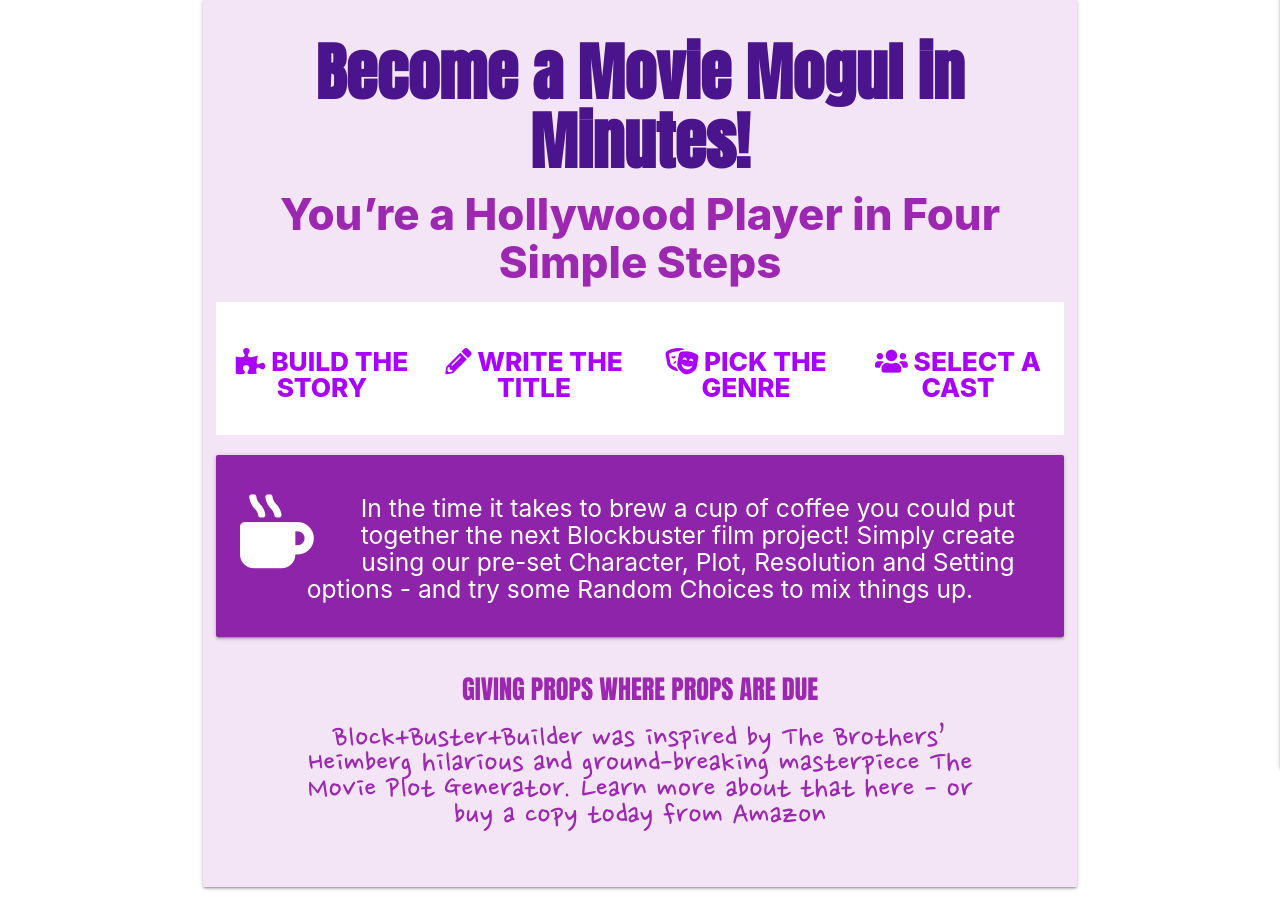
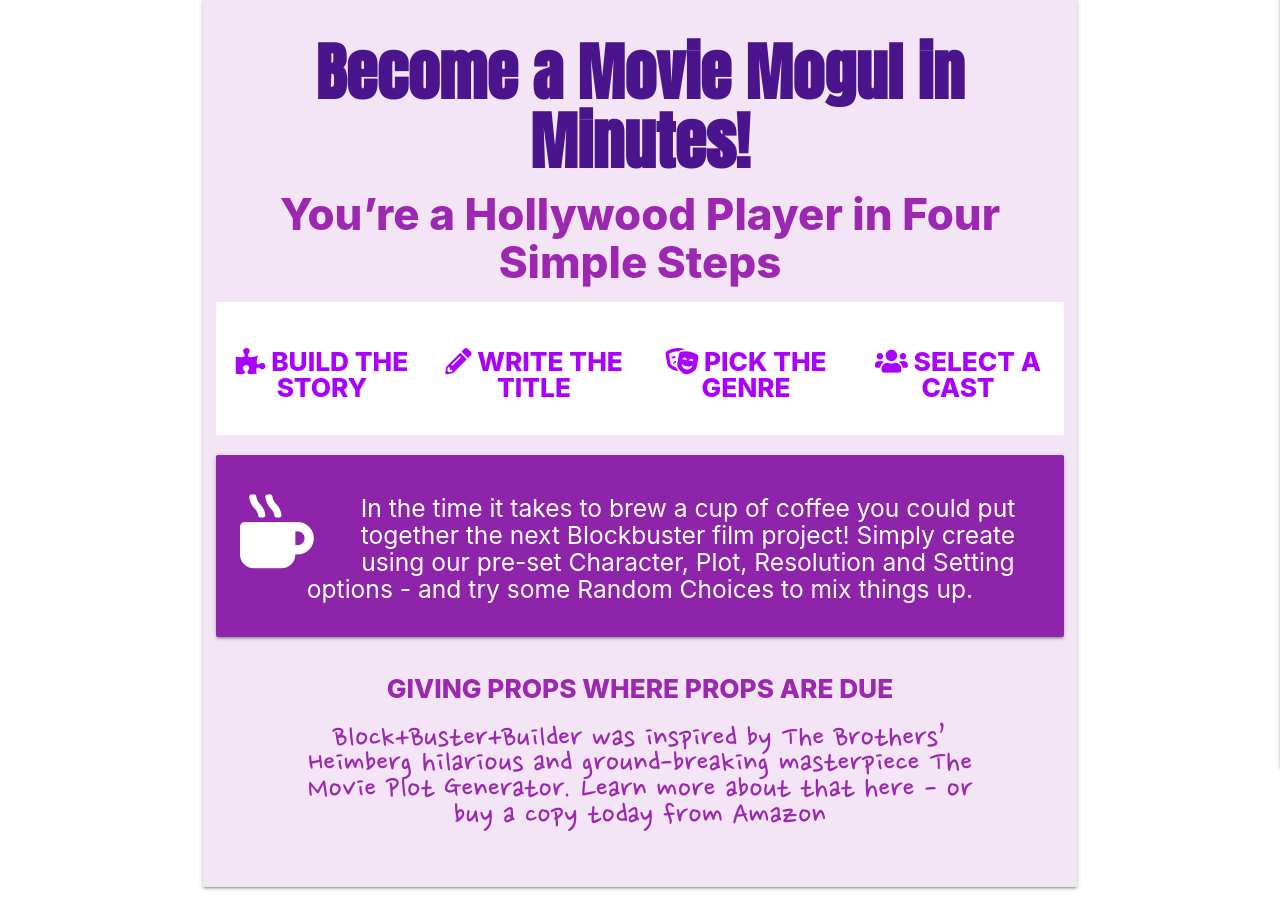
Before and after one commit to charliekranz/blockbuster_MS3, a Flask app: page / in a window 1280 px wide. Shown: the part 92-992 px from the top of the page. Run offline with Flask 2, Linux system fonts and the light colour scheme; some libraries are stand-ins or nearby versions.

Commit message:
Bolder Blockbuster title fonts

```diff
--- a/static/css/style.css
+++ b/static/css/style.css
@@ -60,7 +60,8 @@ hr.purple-light {
     text-transform: uppercase;
     font-size: 1.75em;
     text-align: center;
-    font-family: 'Anton', sans-serif;
+    font-weight: 800;
+    /* font-family: 'Anton', sans-serif; */
 
 }
 
--- a/templates/blockbusters.html
+++ b/templates/blockbusters.html
@@ -32,9 +32,7 @@
                 </div>
                  <div class="col s9">
                     <div class="bb-title">
-                        <strong>
                             {{ story.title_name }} <i class="fas fa-ticket-alt"></i>
-                        </strong>
                     </div>
                  </div>
             </div>
```
